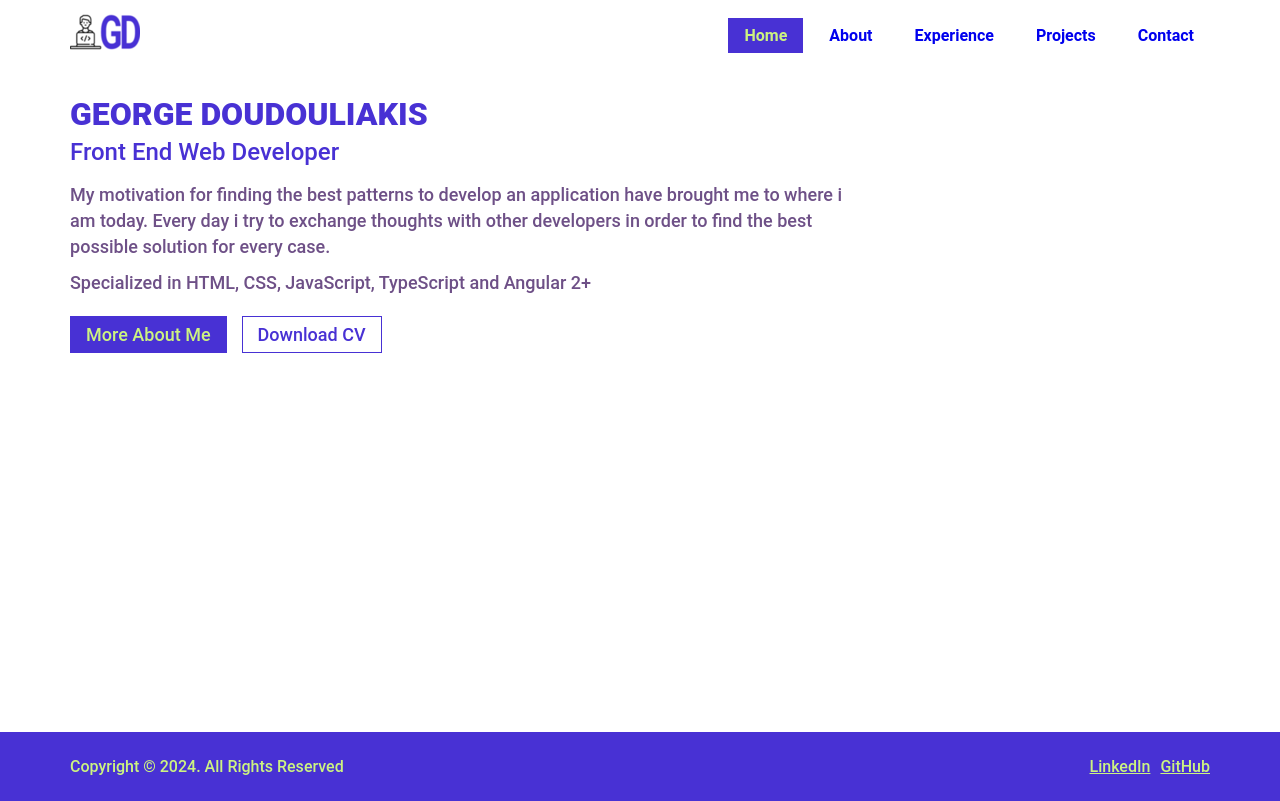
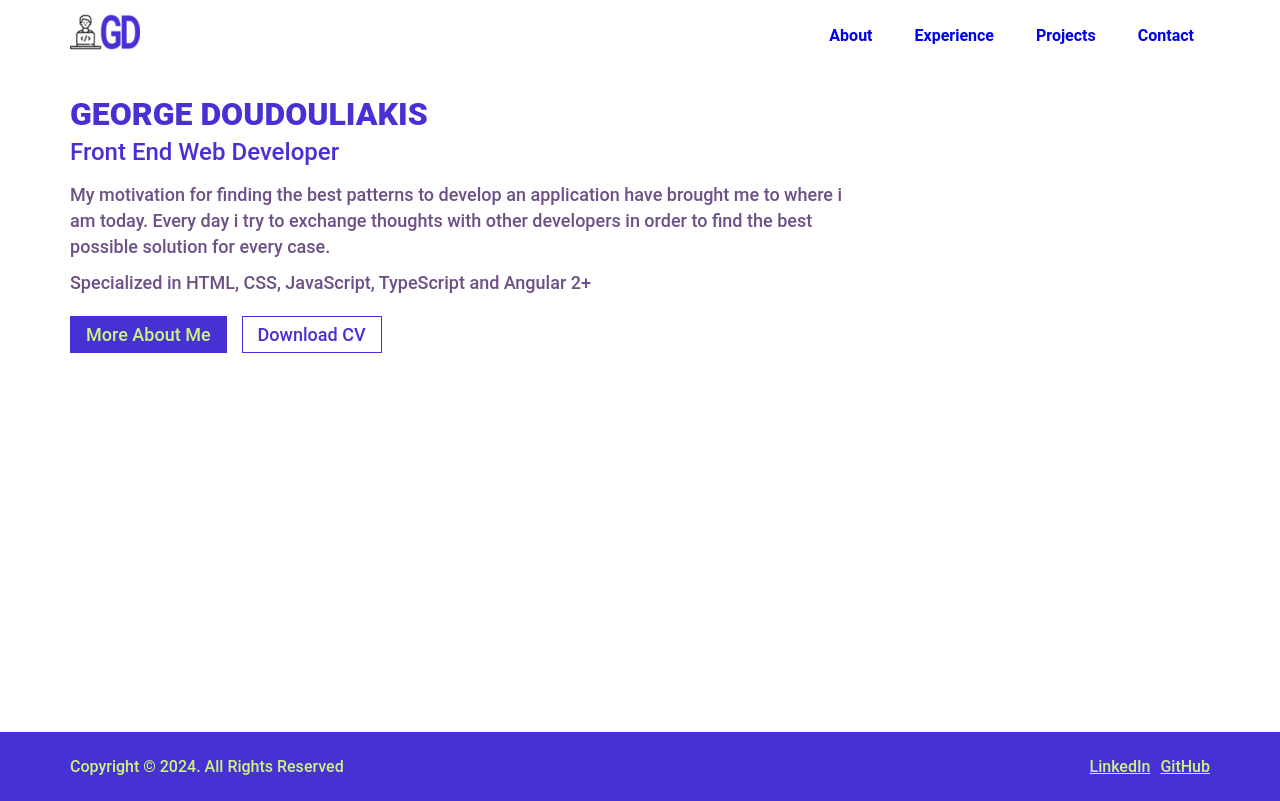
Before and after one commit to GeorgiosDoudouliakis/george-doudouliakis-dev, an Angular app: page / in a window 1280 px wide. Built offline with nearby package versions, Linux system fonts and the light colour scheme.

Commit message:
refactor: Remove link for home from navigation

```diff
--- a/src/app/components/header/header.component.ts
+++ b/src/app/components/header/header.component.ts
@@ -1,13 +1,13 @@
+import { NgOptimizedImage } from "@angular/common";
 import { Component, OnInit, signal, WritableSignal } from '@angular/core';
-import { NgOptimizedImage } from "@angular/common";
-import { RouterLink, RouterLinkActive } from "@angular/router";
+import { RouterLink } from "@angular/router";
 import { MobileNavigationComponent } from "../mobile-navigation/mobile-navigation.component";
 import { NonMobileNavigationComponent } from "../non-mobile-navigation/non-mobile-navigation.component";
 
 @Component({
   selector: 'gd-header',
   standalone: true,
-  imports: [NgOptimizedImage, RouterLink, RouterLinkActive, MobileNavigationComponent, NonMobileNavigationComponent],
+  imports: [NgOptimizedImage, RouterLink, MobileNavigationComponent, NonMobileNavigationComponent],
   templateUrl: './header.component.html',
   styleUrl: './header.component.scss'
 })
--- a/src/app/components/mobile-navigation/mobile-navigation.component.html
+++ b/src/app/components/mobile-navigation/mobile-navigation.component.html
@@ -18,8 +18,6 @@
 
 <nav [ngClass]="{ 'active': isMobileMenuActive() }">
   <ul>
-    <li (click)="toggleMobileMenu()"><a routerLink="/" routerLinkActive="active-link"
-                                        [routerLinkActiveOptions]="{ exact: true }">Home</a></li>
     <li (click)="toggleMobileMenu()"><a routerLink="about" routerLinkActive="active-link">About</a></li>
     <li (click)="toggleMobileMenu()"><a routerLink="experience" routerLinkActive="active-link">Experience</a></li>
     <li (click)="toggleMobileMenu()"><a routerLink="projects" routerLinkActive="active-link">Projects</a></li>
--- a/src/app/components/non-mobile-navigation/non-mobile-navigation.component.html
+++ b/src/app/components/non-mobile-navigation/non-mobile-navigation.component.html
@@ -1,6 +1,5 @@
 <nav>
   <ul>
-    <li><a routerLink="/" routerLinkActive="active-link" [routerLinkActiveOptions]="{ exact: true }">Home</a></li>
     <li><a routerLink="about" routerLinkActive="active-link">About</a></li>
     <li><a routerLink="experience" routerLinkActive="active-link">Experience</a></li>
     <li><a routerLink="projects" routerLinkActive="active-link">Projects</a></li>
```
